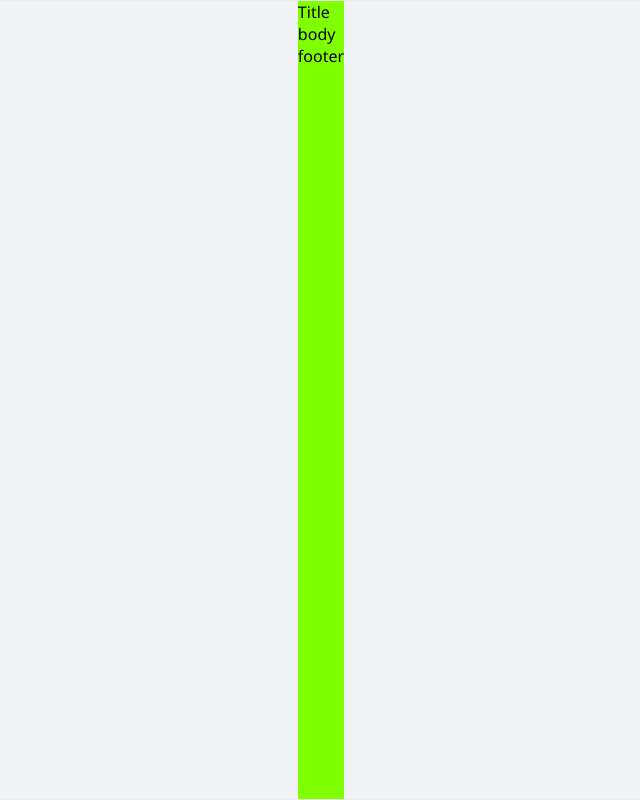
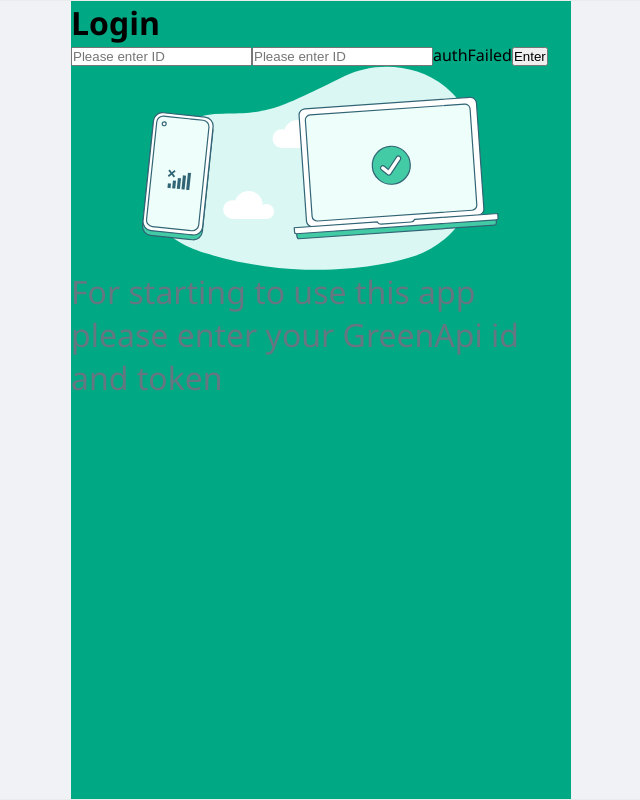
Before and after one commit to HunterGan/whats-app-mini, a React (Create React App) app: page /login in a window 1280 px wide. Shown: the whole page, without its empty margins (319-959 px from the left). Built offline with nearby package versions, Linux system fonts and the light colour scheme; no server answers.

Commit message:
Login page edit

```diff
--- a/src/Pages/App.js
+++ b/src/Pages/App.js
@@ -13,7 +13,7 @@ import LoginPage from './LoginPage/LoginPage.js';
 const RequireAuth = () => {
   const auth = useAuth();
   return (
-    auth.user ? <Outlet /> : <Navigate to={routes.login} />
+    auth.user ? <Navigate to={routes.login} /> : <Outlet />
   );
 };
 
--- a/src/Pages/LoginPage/LoginPage.css
+++ b/src/Pages/LoginPage/LoginPage.css
@@ -1,7 +1,9 @@
 .login__container {
   display: flex;
   flex-direction: column;
-  max-width: 700px;
-  background-color: chartreuse;
+  max-width: 500px;
+  width: 100%;
+
+  background-color: #00A884;
   margin: 0 auto;
 }
--- a/src/Pages/LoginPage/LoginPage.js
+++ b/src/Pages/LoginPage/LoginPage.js
@@ -1,13 +1,29 @@
-import React from 'react';
+/* eslint-disable jsx-a11y/label-has-associated-control */
+import React, { useState } from 'react';
+/// import { useFormik } from 'formik';
 import './LoginPage.css';
+import EmptyChatFiller from '../../components/EmptyChatFiller';
 
 const LoginPage = () => {
+  // eslint-disable-next-line no-unused-vars
+  const [authFailed, setAuthFailed] = useState(true);
   console.log('login page');
   return (
     <div className="login__container">
-      <div>Title</div>
-      <div>body</div>
-      <div>footer</div>
+      <div className="login__data-panel">
+        <form onSubmit={() => console.log('submit')}>
+          <h1>Login</h1>
+          <input name="greenID" type="login" placeholder="Please enter ID" />
+          <input name="greenToken" type="login" placeholder="Please enter ID" />
+          {authFailed && <label htmlFor="greenToken">authFailed</label>}
+          <button type="submit">Enter</button>
+        </form>
+      </div>
+      <div className="login__description-panel">
+        <EmptyChatFiller>
+          <p>For starting to use this app please enter your GreenApi id and token</p>
+        </EmptyChatFiller>
+      </div>
     </div>
   );
 };
--- a/src/Pages/MainPage/MainPage.js
+++ b/src/Pages/MainPage/MainPage.js
@@ -1,12 +1,11 @@
 import React, { useEffect } from 'react';
 import { useDispatch, useSelector } from 'react-redux';
 
-import './MainPage.css';
 import Sidebar from '../../components/Sidebar.js';
 import Chat from '../../components/Chat.js';
-import { ReactComponent as EmptyChatIcon } from '../../components/svg/EmptyChatIcon.svg';
+import EmptyChatFiller from '../../components/EmptyChatFiller';
 import { actions } from '../../slices/index.js';
-import { getContacts } from '../../api/index.js';
+import { getContacts, getLastMessages } from '../../api/index.js';
 
 const MainPage = () => {
   const dispatch = useDispatch();
@@ -22,8 +21,10 @@ const MainPage = () => {
     const fetchContacts = async () => {
       try {
         const { data } = await getContacts();
+        const lastMessages = await getLastMessages();
+        console.log('Got last messages: ', !!lastMessages);
         console.log('CONSOLE.LOG MainPage getContacts ', data);
-        dispatch(actions.setInitialState(data));
+        dispatch(actions.setInitialState({ chats: data }));
       } catch (e) {
         console.log('ERRRRRRRRRRRRRRRRRR', { ...e });
       }
@@ -38,12 +39,13 @@ const MainPage = () => {
   return (
     <>
       <Sidebar />
-      {activeChatId ? <Chat id={activeChatId} /> : (
-        <div className="chat__empty">
-          <EmptyChatIcon />
-          <p>WhatsApp Web</p>
-        </div>
-      )}
+      {activeChatId
+        ? <Chat id={activeChatId} />
+        : (
+          <EmptyChatFiller>
+            <p>WhatsApp GreenApi</p>
+          </EmptyChatFiller>
+        )}
     </>
   );
 };
--- a/src/api/index.js
+++ b/src/api/index.js
@@ -29,12 +29,30 @@ const getContacts = async () => {
 const getChatMessages = async (id) => {
   console.log('Trying async req getChatMessages');
   const data = await axios
-    .post(routes.getChatHistory(ID, API_TOKEN), { chatId: id, count: 100 }, config);
+    .post(routes.getChatHistory(ID, API_TOKEN), { chatId: id, count: 10 }, config);
+
   return data;
+};
+
+const getLastMessages = async () => {
+  console.log('Trying async req getChatMessages');
+  /// This endpoint returns only outoing messages... wtf?
+  // const data = await axios
+  //   .post(routes.getChatHistory(ID, API_TOKEN), { chatId: id, count: 10 }, config);
+  /// Thats why i'm going to download incoming and outcoming separate
+  const incoming = await axios
+    .get(routes.getLastIncomingMessages(ID, API_TOKEN), config);
+  const outcoming = await axios
+    .get(routes.getLastIncomingMessages(ID, API_TOKEN), config);
+  /// const lastMessages = Promise.all([incoming, outcoming]);
+  const lastMessages = [...incoming, ...outcoming];
+  console.log('Last messages are: ', lastMessages);
+  return lastMessages;
 };
 
 export {
   getStateInstance,
   getContacts,
   getChatMessages,
+  getLastMessages,
 };
--- /dev/null
+++ b/src/components/EmptyChatFiller.js
@@ -0,0 +1,12 @@
+import React from 'react';
+import './EmptyChatFiller.css';
+import { ReactComponent as EmptyChatIcon } from './svg/EmptyChatIcon.svg';
+
+const EmptyChatFiller = ({ children }) => (
+  <div className="chat__empty">
+    <EmptyChatIcon />
+    {children}
+  </div>
+);
+
+export default EmptyChatFiller;
--- a/src/routes.js
+++ b/src/routes.js
@@ -7,4 +7,6 @@ export default {
   getStateInstance: (id, token) => `${apiPath}${id}/getStateInstance/${token}`,
   getContacts: (id, token) => `${apiPath}${id}/GetContacts/${token}`,
   getChatHistory: (id, token) => `${apiPath}${id}/GetChatHistory/${token}`,
+  getLastIncomingMessages: (id, token) => `${apiPath}${id}/lastIncomingMessages/${token}?minutes=100000`,
+  getLastOutgoingMessages: (id, token) => `${apiPath}${id}/LastOutgoingMessages/${token}?minutes=100000`,
 };
--- a/src/slices/chatSlice.js
+++ b/src/slices/chatSlice.js
@@ -10,7 +10,8 @@ const slice = createSlice({
   initialState,
   reducers: {
     setInitialState(state, { payload }) {
-      state.chats = payload;
+      const { chats } = payload;
+      state.chats = chats;
     },
     setActiveChat(state, { payload }) {
       const { id } = payload;
```
Also changed, not shown: src/components/EmptyChatFiller.css (renamed from src/Pages/MainPage/MainPage.css).
